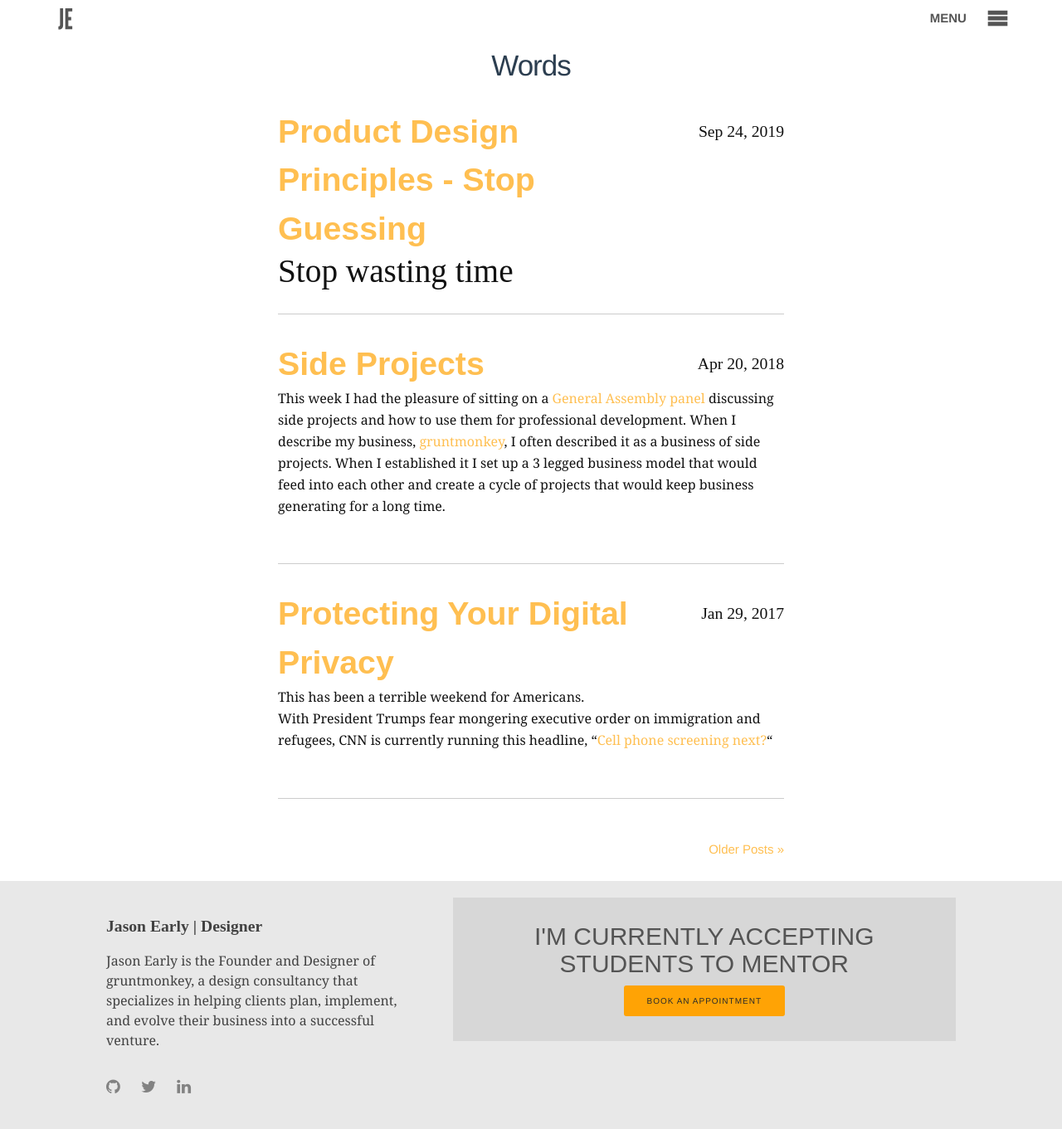
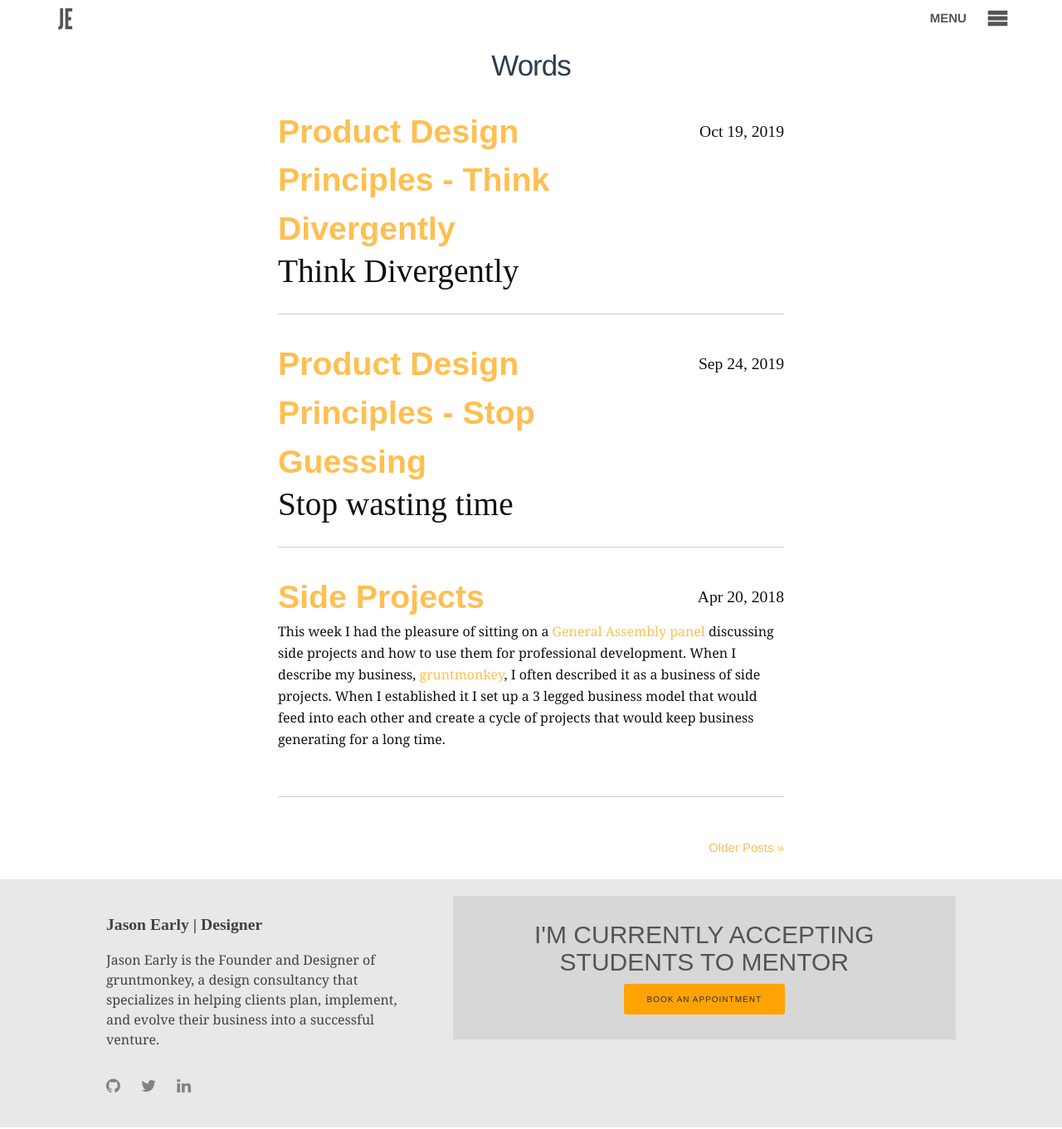
Before and after one commit to jasonearly/jasonearly.github.io, a Jekyll site: the page built from blog/index.html, in a window 1280 px wide. Shown: the whole page at 83% size. Built offline with Jekyll 4.4.1, drawn with Linux system fonts in a browser that asks for light colours; the list of posts is cut into pages by our own code; some of the changed lines change nothing that is shown.

Commit message:
new post

```diff
--- a/_posts/2018-04-20-side-projects.md
+++ b/_posts/2018-04-20-side-projects.md
@@ -2,7 +2,7 @@
 layout: post
 title:  "Side Projects"
 date:   2018-04-20
-categories: archive digital privacy
+categories: archive design projects
 ---
 
 This week I had the pleasure of sitting on a [General Assembly panel](https://generalassemb.ly/education/how-to-be-a-side-hustler-a-definitive-guide) discussing side projects and how to use them for professional development. When I describe my business, [gruntmonkey](https://gruntmonkey.com), I often described it as a business of side projects. When I established it I set up a 3 legged business model that would feed into each other and create a cycle of projects that would keep business generating for a long time.  <br><br>
--- a/_posts/2019-09-24-product-design-principles-stop-guessing.md
+++ b/_posts/2019-09-24-product-design-principles-stop-guessing.md
@@ -2,7 +2,7 @@
 layout: post
 title:  "Product Design Principles - Stop Guessing"
 date:   2019-09-24
-categories: archive digital privacy
+categories: archive product design process
 ---
 
 ## Stop wasting time
--- /dev/null
+++ b/_posts/2019-10-19-product-design-principles-think-divergently.md
@@ -0,0 +1,92 @@
+---
+layout: post
+title:  "Product Design Principles - Think Divergently"
+date:   2019-10-19
+categories: archive product design process
+---
+
+## Think Divergently
+
+Tell me if this sounds familiar. You start working with a designer and they jump directly onto their computer open up their tool of choice p\for example Sketch/Figma/Photoshop and start making precise layouts to represent what they think you want. Precision has a place in the design process, but not at the beginning when ideas haven’t solidified. This direct to computer approach to production is short-sighted and should raise some concerns.
+
+Precision and perfection during the exploration and discovery phase create an illusion of certainty and permanence. It minimizes opportunity and reduces the scope of options.
+
+A more effective process begins with rough concepts, sketches, critique, and reflection. If the outcome of these early explorations isn’t right, you throw it out and start over. These rough artifacts make the work completely disposable.
+
+The dozens if not hundreds of sketches that cover a wall during a project are the artifacts of a process that allows room to explore opportunities before choosing a focused direction.
+This isn’t an uncommon process as many experienced problem solvers start wide and narrow down. However many software teams take a more limiting approach—they start narrow and refine too soon.
+
+Computers as tools can help us be more efficient with tasks, but they can hinder the creative process. They let designers jump directly to pixels, precise alignments, and fully formed executions. These hi-fidelity artifacts are hard to abandon. They feel complete. And this narrows the scope for exploration to only those few ideas that are well rendered.
+
+To find the best design solutions you have to commit to the process. Start wide, create as many rough ideas as you can in order to refine down to a direction that can be explored with more precision and detail.
+
+Putting pencils before pixels creates more space for critical thinking and more effective solutions.
+
+
+## The power of a pencil
+
+The pencil is the inverse of a computer. It’s simple, accessible and limited in its functionality. And this is why it's effective.
+
+Pencils are valuable to the creative process because:
+-   **Pencils are inclusive**. Anyone can use a pencil to express an idea more clearly.
+-   **Pencils are lo-fidelity**. Quick sketches are by their nature an incomplete thought and open to discussion and feedback.
+-   **Pencils are faster than a computer**. You can explore many ideas and directions to the same challenge in minutes and you won’t feel bad about throwing things out since such little time was invested.
+
+When ideas get put on paper they are made tangible. And sketching is a way to let others get involved in the process.
+
+Sketching is a way to think with others and a way to bridge teams.
+When hi-fidelity designs are viewed it presents the impression that the important decisions have been made and finalized. But when sketches are viewed it’s clear the process is still in progress and open to participation and input.
+
+**PRO TIP**
+An idea isn’t real until someone else can view it.
+Get your ideas out of your head to allow others to view them. What you may brush off as unviable may only be missing a piece of information a teammate can fill in. That only works when ideas are explored together.
+
+
+
+
+## No artists required
+Sketching does not equal drawing or “rendering”. You do not need an art degree and formal training. If you can draw boxes and lines, you can sketch.
+
+Sketching is something anyone can do. And inviting others to participate in the process helps produce more diverse explorations of solutions.
+
+
+#### Sketching Together
+Getting your team comfortable sketching can be accomplished through a simple activity with tight constraints. I use a method called Design Studio or 6-8-5 that was created by Todd Zaki Warfel. It allows you and your colleagues to create 6-8 possible design solutions per person in 5 minutes. This works so well because the time limit forces the mind to not get stuck on the details. It’s about getting the ideas on paper, not generating a “perfect” solution.
+
+Here’s how it works:
+-   **Gather:** Get the team together—everyone with important domain knowledge is encouraged to participate. Designers, engineers, product managers, founders, etc. Any stakeholder that has responsibilities to the project. To keep the session productive and the discussion manageable, I suggest keeping the group to 10 or less.
+-   **Supply:** Give each participant a sheet of paper. 8.5” x 11” works fine. Fold the paper 3 times to create 6 boxes.
+-   **Frame:** Next, frame the challenge to address and clearly state any constraints the desired outcome should fit into but do not prescribe an execution or specific feature or functionality. Be sure to include any research findings to help ground the scenarios and situations. For example, “Our research is showing these customers (perhaps a specific customer segment) using our product. We see activity during these periods of the day, and on these devices (which may be irregular or infrequent). We want to make using this product part of a daily routine for this segment. How might we achieve that?”
+-   **Time:** Set a timer for 5 minutes and instruct everyone to sketch possible solutions individually and silently to help everyone focus. I like informing the group of the 5-minute time limit just before they start sketching. It’s the sudden jolt of limitation that works as a motivator.
+-   **Present:** When the timer goes off it’s time for each participant to present their ideas. This is key. Conversation and critical feedback help highlight the best ideas and additional areas for consideration. Everyone should present and be given the opportunity to share.
+
+If time is available you can do multiple rounds to go deeper into ideas. Working together to address challenges gives everyone shared ownership of the process and generates many diverse results due to everyone's perspectives. I’ve run this exercise in blocks of an hour to an afternoon and the amount of work generated by the end is astounding.
+
+Remember at this early stage of the process the goal is quantity, not quality. Getting all the ideas on the table first then filtering down to viable directions lets you cover more ground in less time.
+
+
+#### The right tools for the job
+The tools you use to sketch can limit or expand how far your explorations go.
+Loose sheets of paper work best for these sketches. They can be passed around, posted to walls or pitched in the recycling bin as ideas are cut.
+
+Fine line pens or mechanical pencils create more detailed sketches, which are slower. With fat tip markers, or dry erase markers, it’s pretty difficult to draw detailed UI elements. Instead, they force you to focus on layout and screen flow. As ideas are refined, moving to a medium marker can help you add more precision to your explorations.
+
+
+## Sketching remotely
+
+As I’ve stated, team sketching is an important part of the design process. Each project should start with research and exploration including sketching sessions. But how can you participate if you have a remote team? There are simple and inexpensive tools to sketch as a team no matter how much distance separates your colleagues.
+
+-   **Choose a camera** - a simple USB document camera can be under $100.
+-   **Choose your camera source during your video conference** - By switching the source to your document camera you can walk others through your ideas and sketch live to explain a new concept.
+
+That’s it. It’s simple and effective. It keeps the team focused on a quantity of explorations early in the project rather than jumping right to pixels where the focus is for refinement.
+
+
+## Ideas before execution
+Sketching first has a multitude of benefits. It’s accessible to all. You don’t have to be a designer to participate in the design process. It opens the door for more diverse perspectives. And the most valuable is that it keeps the focus on ideas instead of the polish of execution.
+
+Here’s a to-do list to push sketching into practice:
+-   **Generate dozens of ideas on paper before transitioning to the computer.** Sketching helps you discover unexpected ideas.
+-   **Get stakeholders involved by conducting a team sketching exercise like 6-8-5.** It adds clarity for all involved and it creates shared ownership of the project.
+-   **If your team is remote use a USB document camera to share sketches and ideate as a team.**
+-   **Embrace constraints like fat tip markers and time limits to keep from getting focused on the details too soon.** Remember designing is an iterative process. Start wide then narrow in.
```
